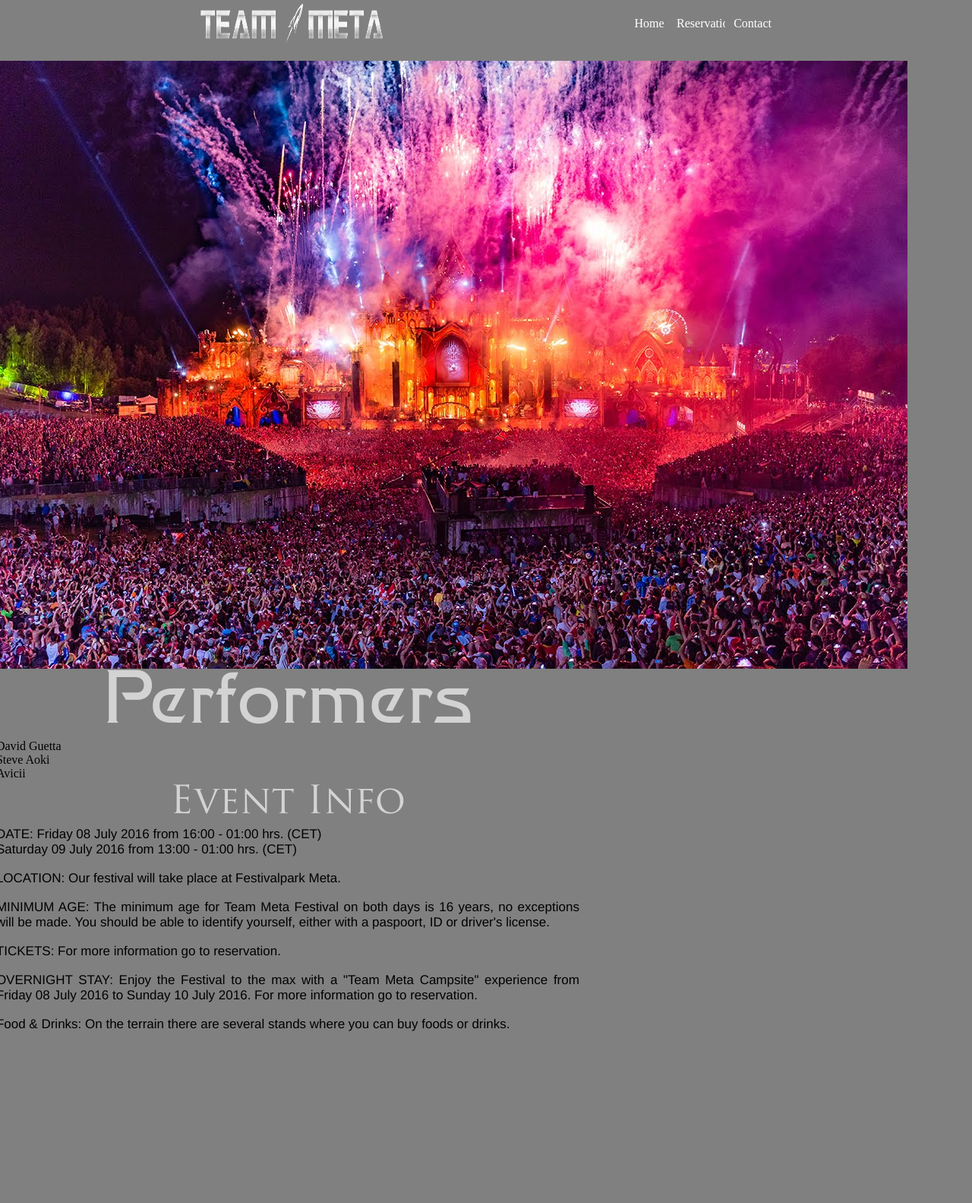
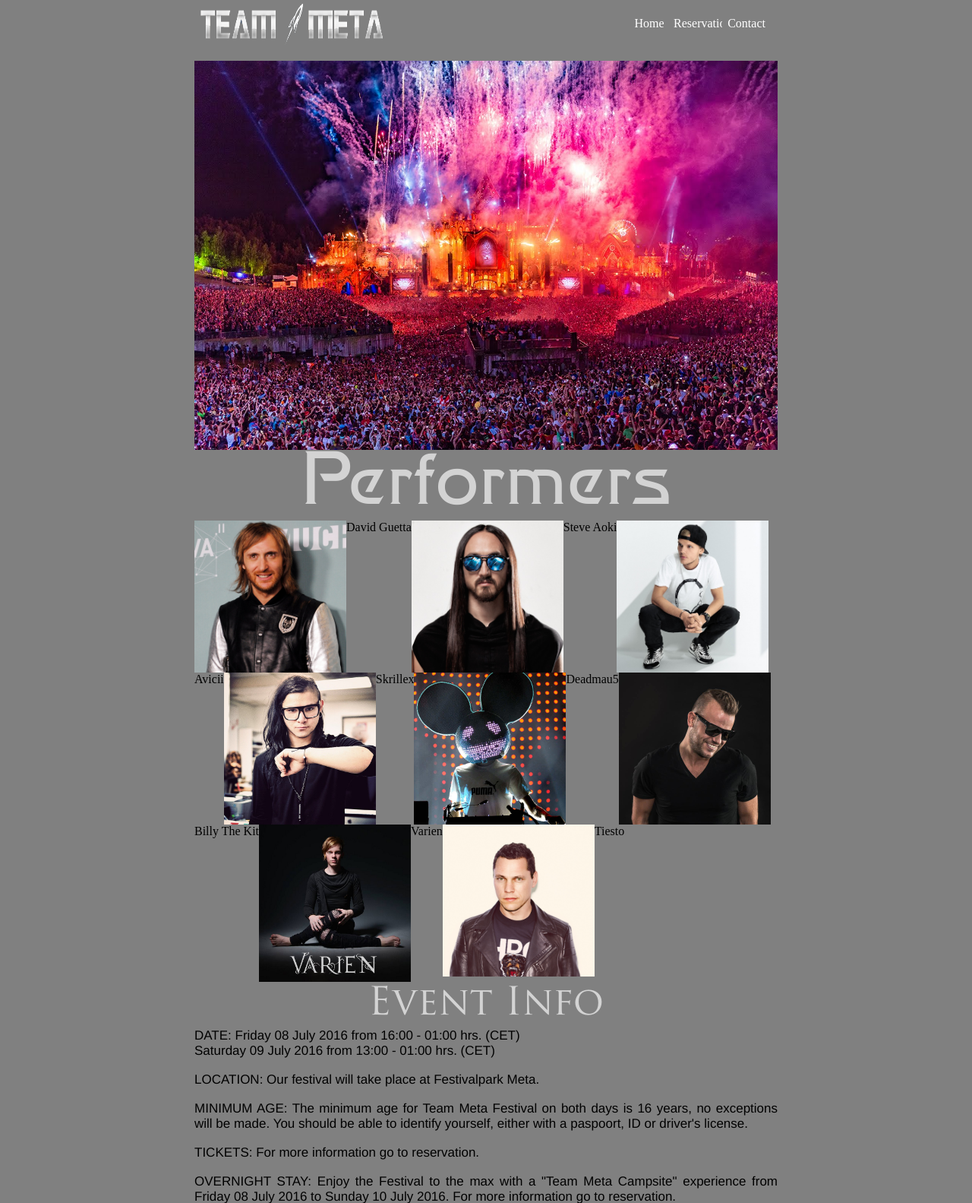
Before and after one commit to vs-slavchev/TEAM-META, a PHP site: page /Site/index.html in a window 1280 px wide. Shown: the top 1583 px of the page at 76% size. Before the commit the page ends 1357 px from the top, so only its background shows below. Run offline with PHP 8.4, Linux system fonts and the light colour scheme; some libraries are stand-ins or nearby versions; some web fonts are replaced.

Commit message:
Sait s content

```diff
--- a/Site/contact.html
+++ b/Site/contact.html
@@ -40,7 +40,8 @@
 </div>
 <div class="body">
 	<p class="contact-title">Contact info</p>
-	<pre class="temporal-data">If you still have questions, please contact us at info@par-t.be. </pre>
+	<pre class="temporal-data">If you still have questions, please contact us at thisisit@abv.bg.
+Our tel. number is 0694324321. </pre>
 </div>
 </BODY>
 </HTML>
--- a/Site/css/base.css
+++ b/Site/css/base.css
@@ -71,3 +71,8 @@ a{
 	color:#FFF;
 	text-decoration:none;
 }
+
+li{
+    display: inline;
+    float: left;
+}
--- a/Site/index.html
+++ b/Site/index.html
@@ -39,21 +39,42 @@
 	</div>
 </div>
 <div class="body">
-	<div class="initial">
-        <img src="pics/maxresdefault.jpg"
-	</div>
 	<div class="performers">
+        <img src="pics/maxresdefault.jpg" width="100%">
 		<p class="home-pt2-title">Performers</p>
 		<div class="list-performers">
 			<ul class="list-performers">
 				<li class="even-row">
-					David Guetta
+					<img src="pics/1.jpg" width="200px">
+                    <li>David Guetta</li>
 				</li>
 				<li class="odd-row">
-					Steve Aoki
+				   <img src="pics/2.png" width="200px">
+                    <li>Steve Aoki</li>
 				</li>
 				<li class="even-row">
-					Avicii
+                    <img src="pics/3.jpeg" width="200px">
+                    <li>Avicii</li>
+				</li>
+                <li class="odd-row">
+                    <img src="pics/4.jpg" width="200px">
+                    <li>Skrillex</li>
+				</li>
+                <li class="even-row">
+                    <img src="pics/5.jpg" width="200px">
+                    <li>Deadmau5</li>
+				</li>
+                <li class="odd-row">
+                    <img src="pics/6.jpg" width="200px">
+                    <li>Billy The Kit</li>
+				</li>
+                <li class="even-row">
+                    <img src="pics/7.jpg" width="200px">
+                    <li>Varien</li>
+				</li>
+                <li class="odd-row">
+                    <img src="pics/8.png" width="200px">
+                    <li>Tiesto</li>
 				</li>
 			</ul>
 		</div>
--- a/Site/reservation.html
+++ b/Site/reservation.html
@@ -56,7 +56,7 @@
     </div>
     <div>
         TICKETS:<br>
-    The entrance price for the festival is 55 euro. After the reservation you will get an unique identity number by e-mail and you will be asked to deposit <b>Some money</b> to the bank account of the event.At the
+    The entrance price for the festival is 55 euro. After the reservation you will get an unique identity number by e-mail and you will be asked to deposit <b>20 euro</b> to the bank account of the event.At the
 entrance
 of the event
 you will be check quickly if you are
```
Also changed, not shown: Site/pics/1.jpg (added), Site/pics/2.png (added), Site/pics/3.jpeg (added), Site/pics/4.jpg (added), Site/pics/5.jpg (added), Site/pics/6.jpg (added), Site/pics/7.jpg (added), Site/pics/8.png (added).
